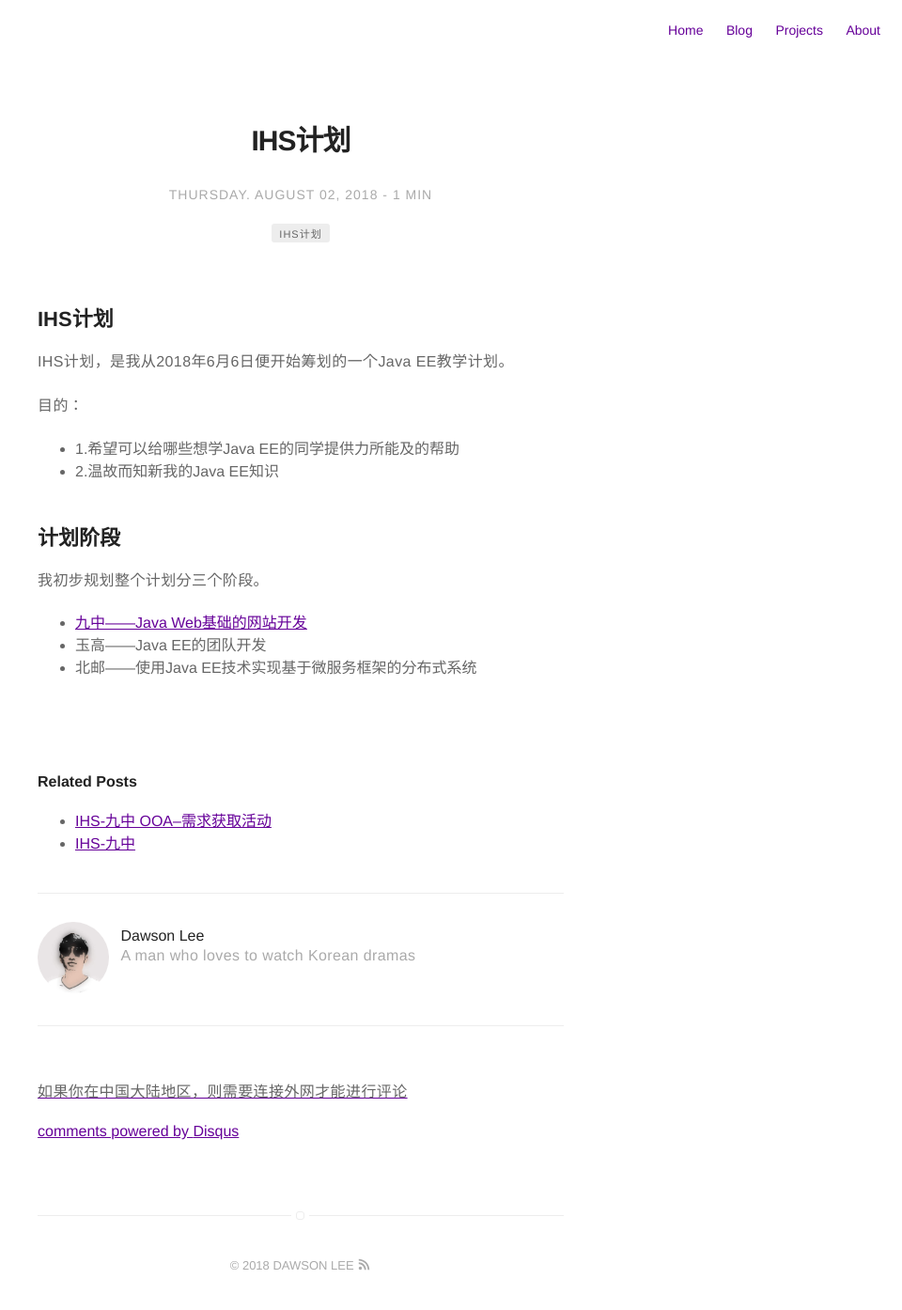
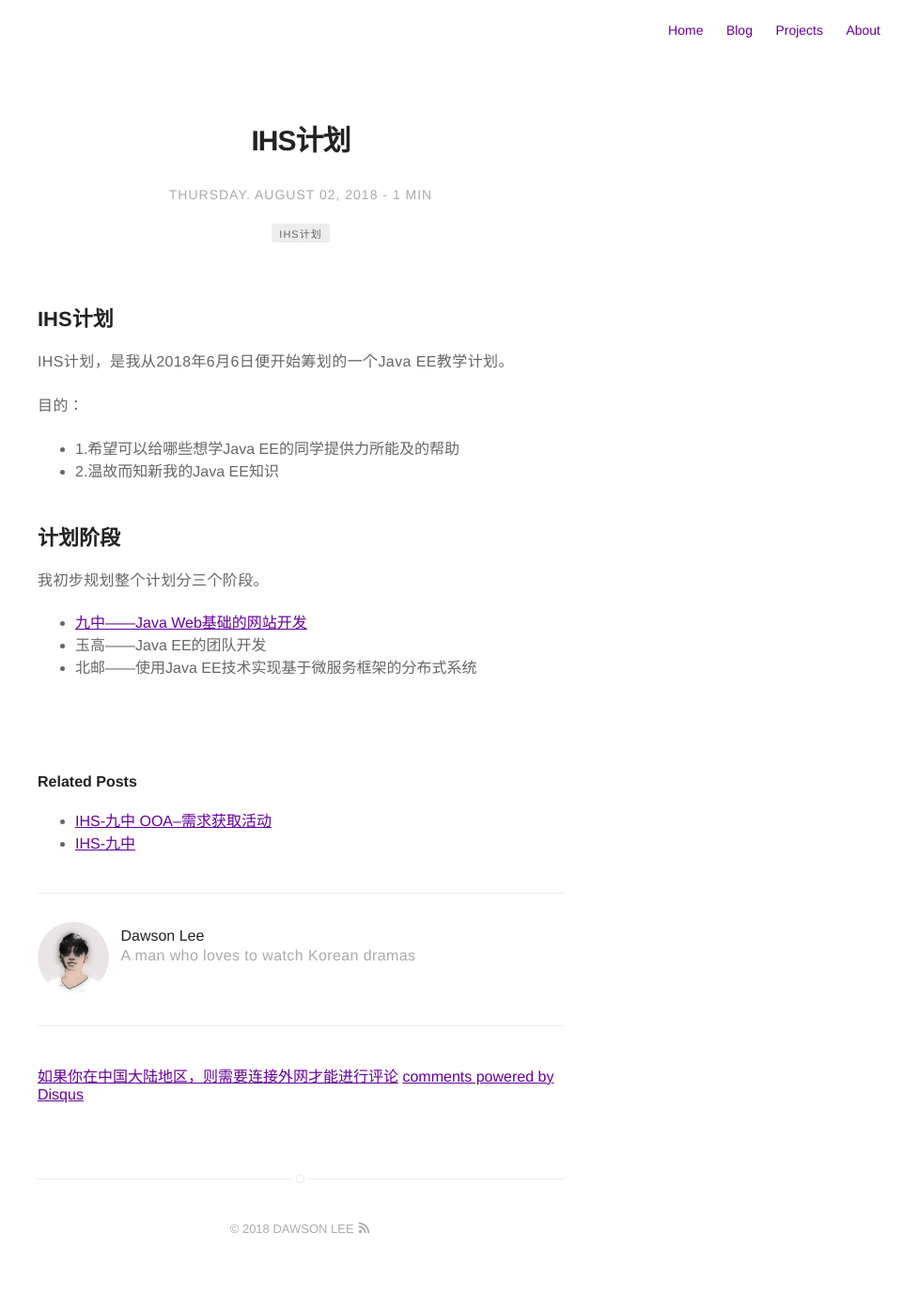
Before and after one commit to dawsonlee1790/dawsonlee1790.github.io, a Jekyll site: the page built from _posts/2018-06-06-IHS计划.md, in a window 1280 px wide. Shown: the whole page at 94% size, without its empty margins (320-1280 px from the left). Built offline with Jekyll 4.4.1, drawn with Linux system fonts in a browser that asks for light colours; comment, search, counter and statistics services are not loaded; after the commit the page ends 1355 px from its top, so only the background shows below that.

Commit message:
修改comment

```diff
--- a/_includes/disqus.html
+++ b/_includes/disqus.html
@@ -15,8 +15,8 @@
         })();
     </script>
     <noscript>Please enable JavaScript to view the <a href="http://disqus.com/?ref_noscript">comments powered by Disqus.</a></noscript>
+    <a>如果你在中国大陆地区，则需要连接外网才能进行评论</a>
     <a href="http://disqus.com" class="dsq-brlink">
-        <p>如果你在中国大陆地区，则需要连接外网才能进行评论</p>
         comments powered by <span class="logo-disqus">Disqus</span>
     </a>
 </section>
```
